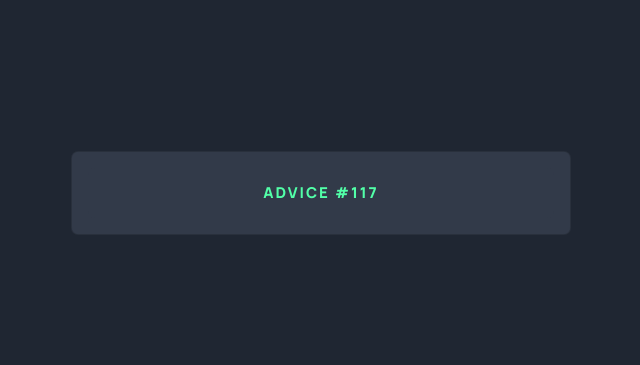
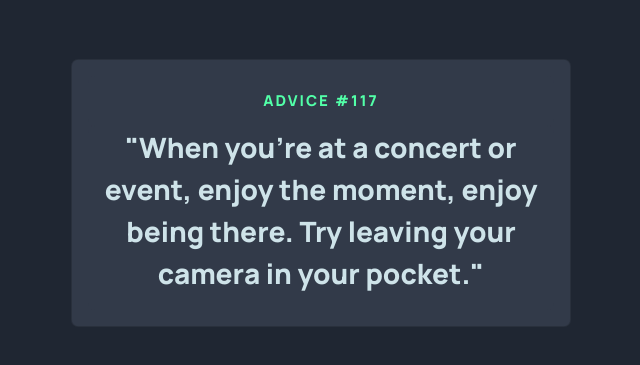
Before and after one commit to LugpDev2022/advice-generator, a React (Vite) app: page / in a window 1280 px wide. Shown: the part 207-572 px from the top of the page, without its empty margins (319-959 px from the left). Built offline with nearby package versions, Linux system fonts and the light colour scheme.

Commit message:
Add paragraph

```diff
--- a/src/App.jsx
+++ b/src/App.jsx
@@ -1,7 +1,12 @@
 import React from "react";
-import { Container, Modal, Row } from "react-bootstrap";
+import { Col, Container, Modal, Row } from "react-bootstrap";
 
 function App() {
+  const advice =
+    "When you're at a concert or event, enjoy the moment, enjoy being there. Try leaving your camera in your pocket.";
+
+  const id = 117;
+
   return (
     <Modal
       show
@@ -13,7 +18,16 @@ function App() {
       <Modal.Body>
         <Container>
           <Row>
-            <h1 className="title text-info text-center my-3">ADVICE #117</h1>
+            <Col>
+              <h1 className="custom-title text-info text-center my-3">
+                ADVICE #{id}
+              </h1>
+            </Col>
+          </Row>
+          <Row>
+            <Col>
+              <p className="custom-p text-center text-primary">"{advice}"</p>
+            </Col>
           </Row>
         </Container>
       </Modal.Body>
--- a/src/App.scss
+++ b/src/App.scss
@@ -19,7 +19,11 @@ body {
   }
 }
 
-.title {
+.custom-p {
+  font-size: 28px;
+}
+
+.custom-title {
   font-size: 15px;
   letter-spacing: 2px;
 }
```
